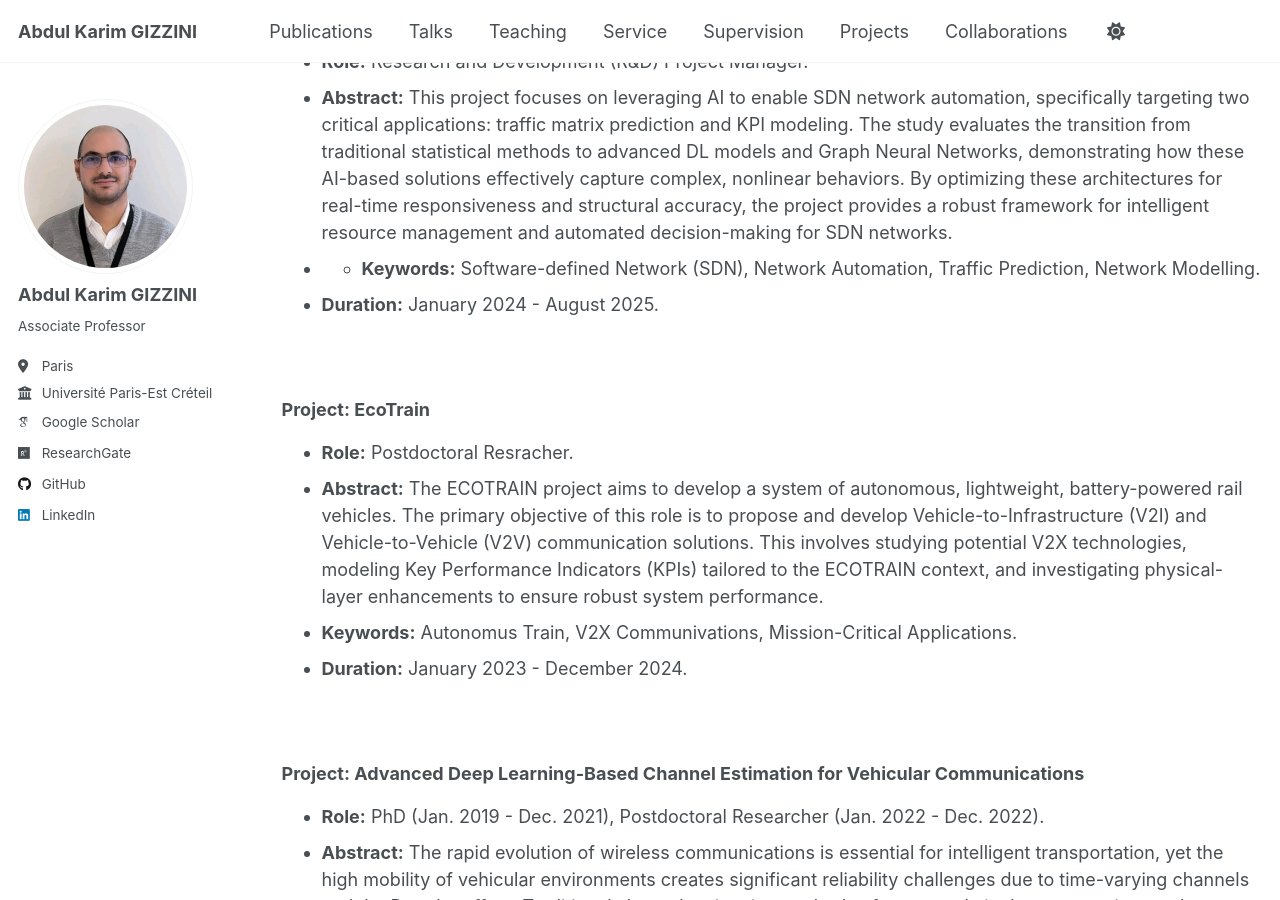
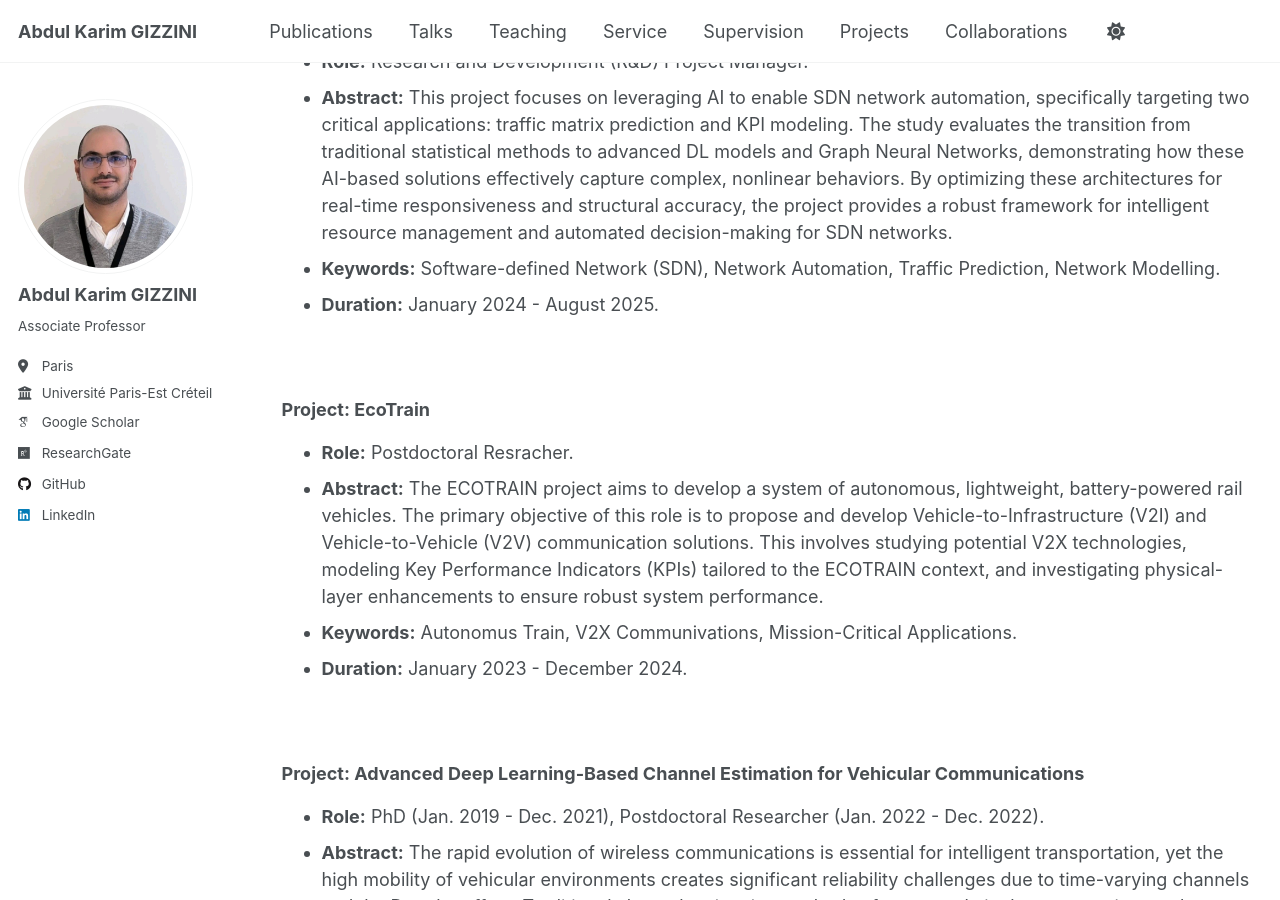
Before and after one commit to abdulkarimgizzini/abdulkarimgizzini-website, a Jekyll site: the page built from _pages/projects.md, in a window 1280 px wide and 900 px high, scrolled down 779 px. Built offline with Jekyll 4.4.1, drawn with Linux system fonts in a browser that asks for light colours; some web fonts are replaced; a script that is not in the unit is left out.

```diff
--- a/_pages/projects.md
+++ b/_pages/projects.md
@@ -21,7 +21,7 @@ author_profile: true
 
 * **Role:** Research and Development (R&D) Project Manager.
 * **Abstract:** This project focuses on leveraging AI to enable SDN network automation, specifically targeting two critical applications: traffic matrix prediction and KPI modeling. The study evaluates the transition from traditional statistical methods to advanced DL models and Graph Neural Networks, demonstrating how these AI-based solutions effectively capture complex, nonlinear behaviors. By optimizing these architectures for real-time responsiveness and structural accuracy, the project provides a robust framework for intelligent resource management and automated decision-making for SDN networks.
-* * **Keywords:** Software-defined Network (SDN), Network Automation, Traffic Prediction, Network Modelling.
+* **Keywords:** Software-defined Network (SDN), Network Automation, Traffic Prediction, Network Modelling.
 * **Duration:** January 2024 - August 2025.
 
 
```
